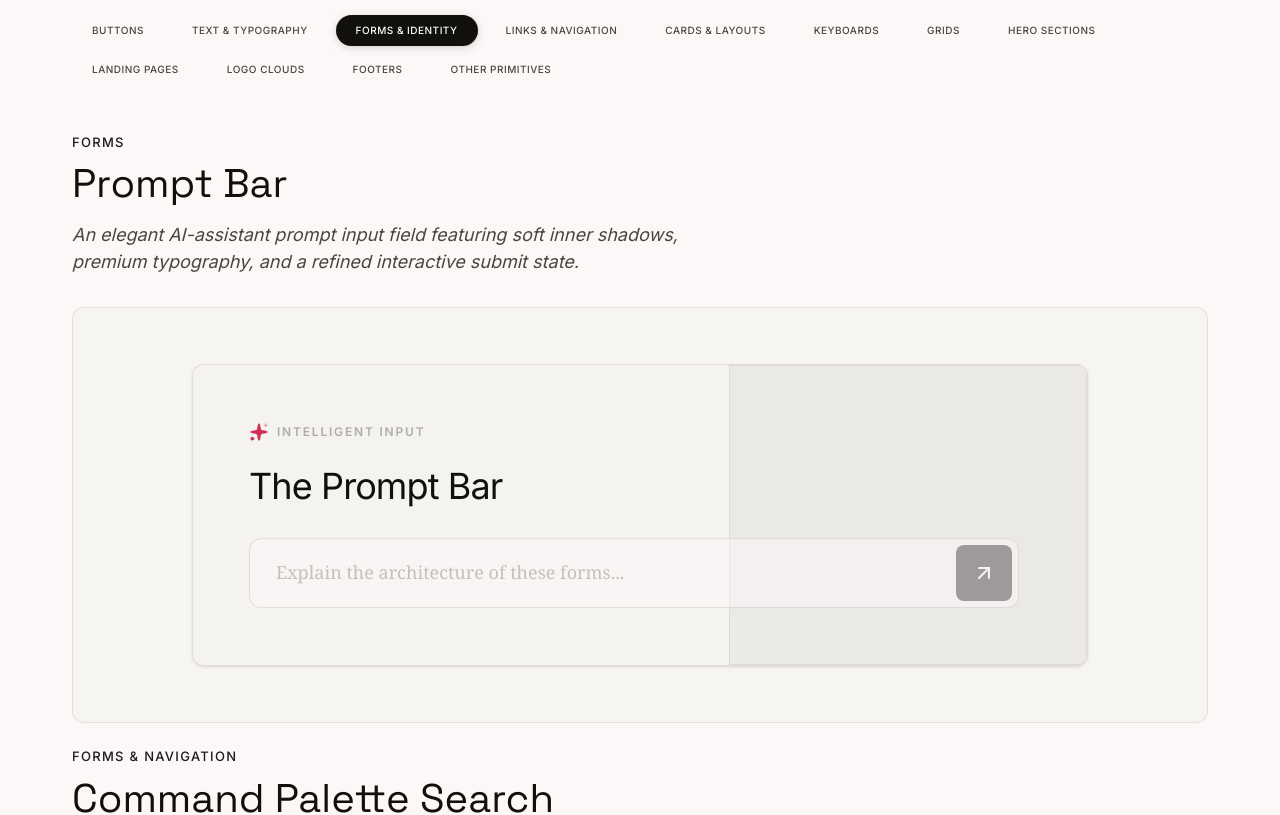
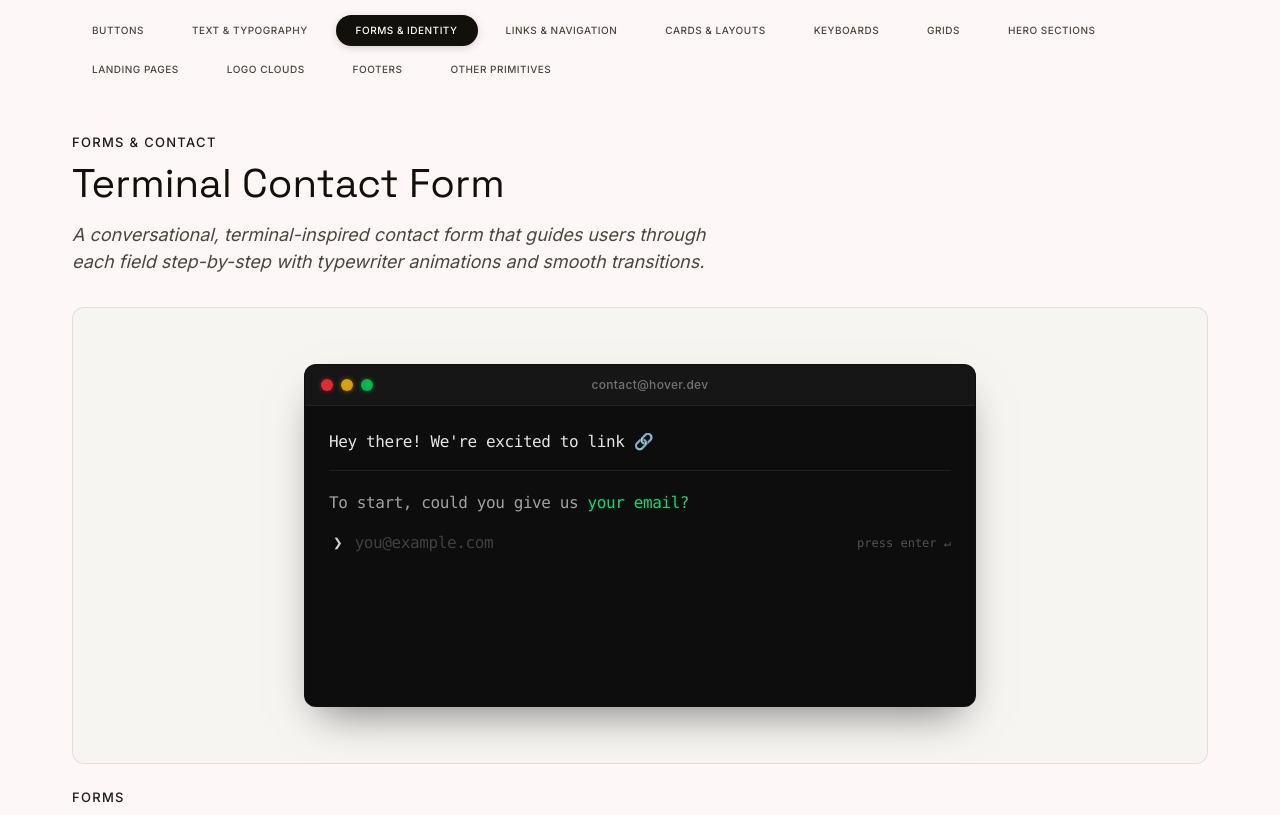
Before and after one commit to TakshPatel02/ComponentLabs, a React (Vite) app: page /components/forms in a window 1280 px wide. Shown: the part 400-1215 px from the top of the page. Built offline with nearby package versions, Linux system fonts and the light colour scheme.

Commit message:
feat: add TerminalContactForm component and register it in FormComponentPage

```diff
--- a/src/Pages/Components/FormComponentPage.jsx
+++ b/src/Pages/Components/FormComponentPage.jsx
@@ -3,10 +3,33 @@ import PromptBar from "../../components/FormComponents/PromptBar";
 import CommandSearch from "../../components/FormComponents/CommandSearch";
 import MinimalAuth from "../../components/FormComponents/MinimalAuth";
 import RichComposer from "../../components/FormComponents/RichComposer";
+import TerminalContactForm from "../../components/FormComponents/TerminalContactForm";
 
 const FormComponentPage = () => {
   return (
     <>
+      {/* Terminal Contact Form Component Section */}
+      <div className="w-full flex flex-col group mt-6">
+        <div className="mb-8 flex flex-col md:flex-row md:items-end justify-between gap-6">
+          <div className="flex-1">
+            <span className="font-system-micro text-system-micro text-secondary tracking-widest uppercase mb-2 block">
+              Forms & Contact
+            </span>
+            <h3 className="font-section-heading text-[32px] md:text-[40px] leading-tight text-primary transition-colors">
+              Terminal Contact Form
+            </h3>
+            <p className="font-editorial-standard text-editorial-standard text-on-surface-variant italic mt-3 max-w-2xl">
+              A conversational, terminal-inspired contact form that guides users through each field step-by-step with typewriter animations and smooth transitions.
+            </p>
+          </div>
+        </div>
+
+        <div className="w-full bg-cursor-cream/50 min-h-62.5 md:h-auto py-10 px-4 md:px-8 rounded-xl oklab-border flex flex-col items-center justify-center overflow-hidden relative transition-all duration-500 group-hover:shadow-[0_20px_70px_-10px_rgba(38,37,30,0.05)]">
+          <div className="w-full max-w-5xl">
+            <TerminalContactForm />
+          </div>
+        </div>
+      </div>
       {/* Prompt Bar Component Section */}
       <div className="w-full flex flex-col group mt-6">
         <div className="mb-8 flex flex-col md:flex-row md:items-end justify-between gap-6">
--- /dev/null
+++ b/src/components/FormComponents/TerminalContactForm.jsx
@@ -0,0 +1,173 @@
+import React, { useState, useRef, useEffect } from 'react';
+import { motion, AnimatePresence } from 'motion/react';
+import { Check, RotateCcw, Send } from 'lucide-react';
+
+/* Tiny typewriter — types out `text` char-by-char then calls onDone */
+function Typer({ text, onDone, speed = 30 }) {
+  const [i, setI] = useState(0);
+  useEffect(() => {
+    if (i >= text.length) { onDone?.(); return; }
+    const t = setTimeout(() => setI(i + 1), speed);
+    return () => clearTimeout(t);
+  }, [i, text, speed, onDone]);
+  return (
+    <>
+      {text.slice(0, i)}
+      {i < text.length && (
+        <motion.span
+          animate={{ opacity: [1, 0] }}
+          transition={{ repeat: Infinity, duration: 0.8, ease: 'linear' }}
+          className="inline-block w-base h-4.5 bg-neutral-400 ml-1 align-text-bottom"
+        />
+      )}
+    </>
+  );
+}
+
+const FIELDS = [
+  { key: 'email', prompt: 'To start, could you give us ', hl: 'your email?', type: 'email', ph: 'you@example.com' },
+  { key: 'name', prompt: "Awesome! And what's ", hl: 'your name?', type: 'text', ph: 'Your name' },
+  { key: 'description', prompt: 'Perfect, and ', hl: 'how can we help you?', type: 'text', ph: 'Describe your project...' },
+];
+
+export default function TerminalContactForm() {
+  const [step, setStep] = useState(-1);          // -1 = greeting typing
+  const [data, setData] = useState({});           // completed values
+  const [input, setInput] = useState('');
+  const [typed, setTyped] = useState(false);      // current prompt typed?
+  const [sent, setSent] = useState(false);
+  const ref = useRef(null);
+  const bodyRef = useRef(null);
+
+  const done = step >= FIELDS.length;             // all fields answered
+
+  // auto-scroll & auto-focus
+  useEffect(() => {
+    bodyRef.current?.scrollTo(0, bodyRef.current.scrollHeight);
+    if (typed && ref.current) setTimeout(() => ref.current?.focus(), 80);
+  }, [step, typed, sent]);
+
+  const submit = () => {
+    if (!input.trim()) return;
+    setData(d => ({ ...d, [FIELDS[step].key]: input.trim() }));
+    setInput('');
+    setTyped(false);
+    setStep(s => s + 1);
+  };
+
+  const restart = () => { setStep(-1); setData({}); setInput(''); setTyped(false); setSent(false); };
+
+  const fadeIn = { initial: { opacity: 0, y: 12 }, animate: { opacity: 1, y: 0 }, transition: { duration: 0.4 } };
+
+  return (
+    <div className="flex w-full items-center justify-center p-4">
+      {/* Outer shell — matches TerminalTypingCard exactly */}
+      <div className="w-full max-w-2xl rounded-xl bg-[#0d0d0d] border oklab-border shadow-[0_20px_40px_-15px_rgba(0,0,0,0.5)] overflow-hidden font-mono text-sm md:text-base">
+
+        {/* Terminal Header — identical to TerminalTypingCard */}
+        <div className="flex items-center px-4 py-3 bg-[#161616] border-b border-neutral-800/80">
+          <div className="flex gap-2">
+            <div className="w-3 h-3 rounded-full bg-red-500/90 shadow-[0_0_5px_rgba(239,68,68,0.5)]"></div>
+            <div className="w-3 h-3 rounded-full bg-yellow-500/90 shadow-[0_0_5px_rgba(234,179,8,0.5)]"></div>
+            <div className="w-3 h-3 rounded-full bg-green-500/90 shadow-[0_0_5px_rgba(34,197,94,0.5)]"></div>
+          </div>
+          <div className="ml-4 flex-1 text-center font-sans text-xs text-neutral-500 font-medium select-none tracking-wide">
+            contact@hover.dev
+          </div>
+          <div className="w-12"></div>
+        </div>
+
+        {/* Terminal Body */}
+        <div ref={bodyRef} className="p-6 text-neutral-300 min-h-75 max-h-[500px] overflow-y-auto">
+
+          {/* Greeting */}
+          <motion.div {...fadeIn} className="mb-5">
+            <p className="text-neutral-200 tracking-tight">
+              {step === -1
+                ? <Typer text="Hey there! We're excited to link 🔗" onDone={() => setTimeout(() => { setStep(0); setTyped(false); }, 400)} />
+                : "Hey there! We're excited to link 🔗"}
+            </p>
+            {step >= 0 && <motion.div initial={{ scaleX: 0 }} animate={{ scaleX: 1 }} transition={{ duration: 0.5 }} className="h-px bg-neutral-800/80 mt-4 origin-left" />}
+          </motion.div>
+
+          {/* Field steps */}
+          <AnimatePresence>
+            {FIELDS.map((f, i) => {
+              if (i > step) return null;
+              const answered = i < step;
+              return (
+                <motion.div key={f.key} {...fadeIn} transition={{ duration: 0.4, delay: 0.08 }} className="mb-5">
+                  <p className="text-neutral-400 font-medium tracking-tight">
+                    {i === step && !typed
+                      ? <Typer text={f.prompt} onDone={() => setTyped(true)} speed={25} />
+                      : f.prompt}
+                    {(typed || answered) && <span className="text-green-400">{f.hl}</span>}
+                  </p>
+
+                  {answered ? (
+                    <motion.div {...fadeIn} className="flex items-center gap-2 mt-2 ml-1">
+                      <Check className="w-4 h-4 text-green-400" strokeWidth={3} />
+                      <span className="text-blue-400">{data[f.key]}</span>
+                    </motion.div>
+                  ) : typed && (
+                    <motion.div {...fadeIn} transition={{ delay: 0.1 }} className="mt-3 ml-1 flex items-center gap-2">
+                      <span className="text-secondary mr-1 select-none">❯</span>
+                      <input ref={ref} type={f.type} value={input} onChange={e => setInput(e.target.value)}
+                        onKeyDown={e => e.key === 'Enter' && submit()} placeholder={f.ph} autoFocus
+                        className="flex-1 bg-transparent text-neutral-200 placeholder:text-neutral-700 outline-none caret-blue-400 py-1 tracking-tight"
+                        style={{ fontFamily: 'inherit' }} />
+                      <span className="text-xs text-neutral-600 hidden sm:inline">press enter ↵</span>
+                    </motion.div>
+                  )}
+                </motion.div>
+              );
+            })}
+          </AnimatePresence>
+
+          {/* Summary + actions */}
+          {done && (
+            <motion.div {...fadeIn} transition={{ delay: 0.12 }} className="mb-2">
+              <p className="text-neutral-400 font-medium tracking-tight mb-4">Beautiful! Here's what we've got:</p>
+              <div className="ml-1 space-y-1.5 mb-5">
+                {FIELDS.map((f, i) => (
+                  <motion.div key={f.key} {...fadeIn} transition={{ delay: 0.1 + i * 0.1 }} className="flex gap-2 tracking-tight">
+                    <span className="text-green-400">{f.key}:</span>
+                    <span className="text-neutral-200">{data[f.key]}</span>
+                  </motion.div>
+                ))}
+              </div>
+
+              {!sent ? (
+                <motion.div {...fadeIn} transition={{ delay: 0.45 }}>
+                  <p className="text-neutral-400 font-medium tracking-tight mb-4">Look good?</p>
+                  <div className="flex gap-3 ml-1">
+                    <button onClick={() => setSent(true)}
+                      className="flex items-center gap-2 px-4 py-2 rounded-lg bg-green-500/10 text-green-400 text-xs font-semibold border border-green-500/20 transition-all duration-300 hover:bg-green-500/20 hover:border-green-500/40 active:scale-[0.97]">
+                      <Send className="w-3.5 h-3.5" /> Submit
+                    </button>
+                    <button onClick={restart}
+                      className="flex items-center gap-2 px-4 py-2 rounded-lg bg-red-500/10 text-red-400 text-xs font-semibold border border-red-500/20 transition-all duration-300 hover:bg-red-500/20 hover:border-red-500/40 active:scale-[0.97]">
+                      <RotateCcw className="w-3.5 h-3.5" /> Restart
+                    </button>
+                  </div>
+                </motion.div>
+              ) : (
+                <motion.div initial={{ opacity: 0, scale: 0.95 }} animate={{ opacity: 1, scale: 1 }} transition={{ duration: 0.4 }} className="flex items-center gap-2.5 ml-1">
+                  <Check className="w-4.5 h-4.5 text-green-400" strokeWidth={3} />
+                  <span className="text-green-400 font-medium">Sent! We'll get back to you ASAP 😎</span>
+                </motion.div>
+              )}
+            </motion.div>
+          )}
+
+          {/* Blinking cursor at the end when idle */}
+          {step === -1 && (
+            <div className="text-neutral-200 mt-2 tracking-tight">
+              <span className="text-secondary mr-3">❯</span>
+            </div>
+          )}
+        </div>
+      </div>
+    </div>
+  );
+}
```
